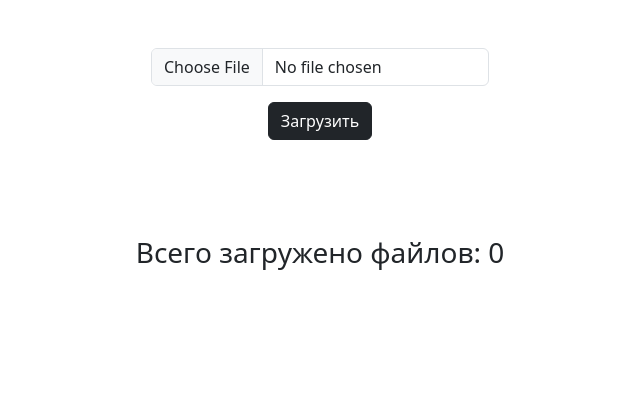
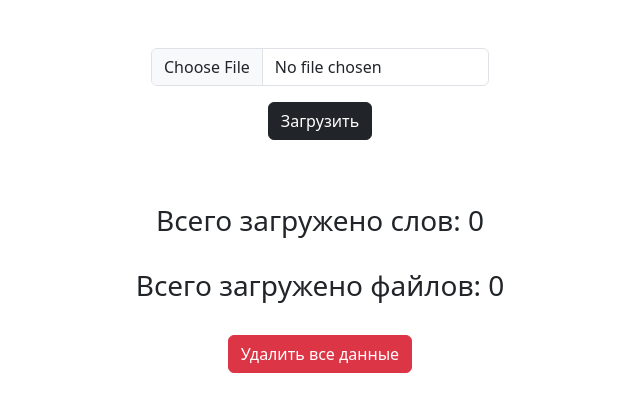
Before and after one commit to lildyniz/TF_IDF, a Django app: page / in a window 1280 px wide. Shown: the part 61-473 px from the top of the page, without its empty margins (320-960 px from the left). Run offline with Django 5.2, Linux system fonts and the light colour scheme; data that the repository does not hold is empty; some libraries are stand-ins or nearby versions.

Commit message:
Delete_all_data and readme

```diff
--- a/analysis/templates/analysis/index.html
+++ b/analysis/templates/analysis/index.html
@@ -10,7 +10,10 @@
     </form>
 </div>
 
-<div class="p-5 d-flex justify-content-center">
+<div class="p-3 d-flex justify-content-center">
+    <h3>Всего загружено слов: {{words.count}}</h3>
+</div>
+<div class="p-2 d-flex justify-content-center">
     <h3>Всего загружено файлов: {{files.count}}</h3>
 </div>
 <div class="row justify-content-md-center" id="book-items-container">
@@ -22,5 +25,7 @@
         </div>
     {% endfor %}
 </div>
-
+<div class="p-3 d-flex justify-content-center">
+    <a href="{% url 'analysis:delete_all_data' %}" class="btn btn-danger">Удалить все данные</a>
+</div>
 {% endblock %}
--- a/analysis/urls.py
+++ b/analysis/urls.py
@@ -6,5 +6,6 @@ app_name = 'analysis'
 
 urlpatterns = [
     path('', views.index, name='index'),
-    path('analysis/<int:id>/', views.file_to_analysis, name='file_to_analysis')
+    path('analysis/<int:id>/', views.file_to_analysis, name='file_to_analysis'),
+    path('delete_all_data/', views.delete_all_data, name='delete_all_data')
 ]
--- a/analysis/views.py
+++ b/analysis/views.py
@@ -1,4 +1,5 @@
-from django.shortcuts import render, redirect, get_object_or_404, get_list_or_404
+from django.shortcuts import render, redirect, get_object_or_404, HttpResponseRedirect
+from django.urls import reverse
 from collections import Counter
 from django.core.paginator import Paginator
 
@@ -19,8 +20,10 @@ def index(request):
     else:
         form = FileForm()
     files = File.objects.all()
+    words = Word.objects.all()
     return render(request, 'analysis/index.html', {'form': form,
-                                                   'files': files})
+                                                   'files': files,
+                                                   'words': words})
 
 
 def file_to_analysis(request, id):
@@ -55,3 +58,8 @@ def file_to_analysis(request, id):
     }
 
     return render(request, 'analysis/analysis.html', context=context)
+
+def delete_all_data(request):
+    Word.objects.all().delete()
+    File.objects.all().delete()
+    return HttpResponseRedirect(reverse("analysis:index"))
```
Also changed, not shown: README.md.
